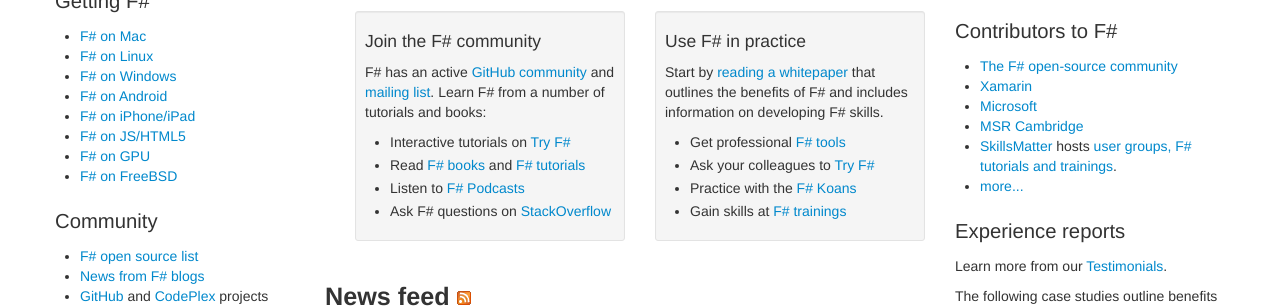
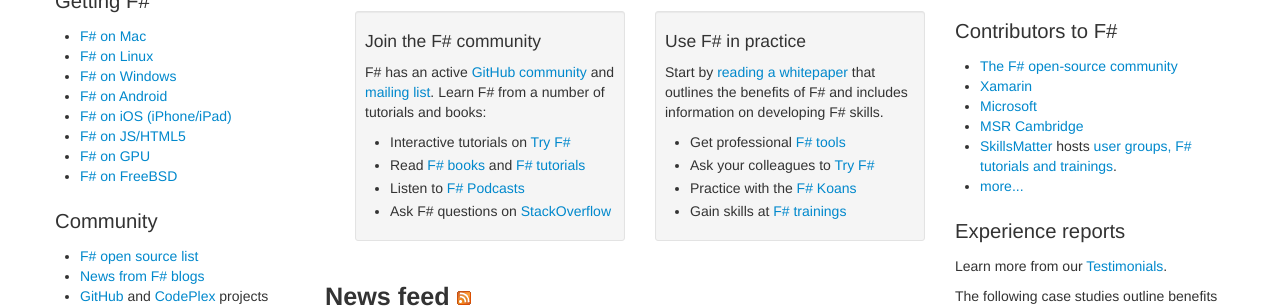
Before and after one commit to fsharp/fsharp.org, a Jekyll site: the page built from index.html, in a window 1280 px wide and 900 px high. Shown: the part 389-697 px from the top of the window. Built offline with Jekyll 4.4.1, drawn with Linux system fonts in a browser that asks for light colours; nearby versions of some CDN libraries; some web fonts are replaced; comment, search, counter and statistics services are not loaded.

Commit message:
Changed F# on iPhone/iPad to F# on iOS (iPhone/iPad)
One of the first things I did on this page was to search for iOS, and it didn't find anything.  Updated link text to include iOS.

```diff
--- a/_layouts/default.html
+++ b/_layouts/default.html
@@ -68,7 +68,7 @@
                 <li><a href="/use/linux/">F# on Linux</a></li>
                 <li><a href="/use/windows/">F# on Windows</a></li>
                 <li><a href="/use/android/">F# on Android</a></li>
-                <li><a href="/use/ios/">F# on iPhone/iPad</a></li>
+                <li><a href="/use/ios/">F# on iOS (iPhone/iPad)</a></li>
                 <li><a href="/use/html5/">F# on JS/HTML5</a></li>
                 <li><a href="/use/gpu/">F# on GPU</a></li>
                 <li><a href="/use/freebsd/">F# on FreeBSD</a></li>
```
